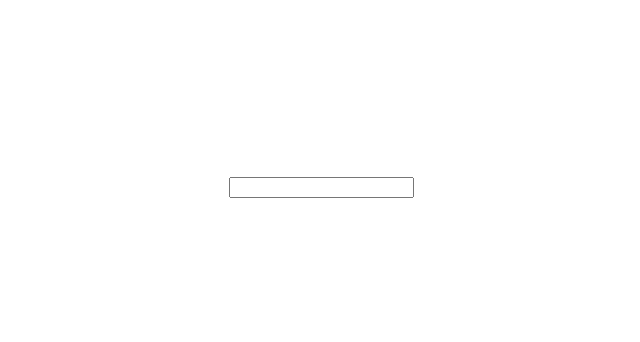
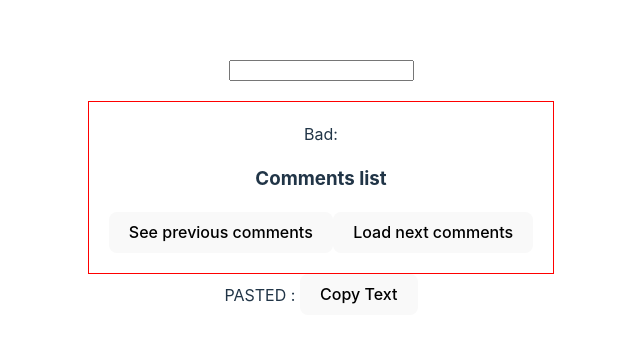
Before and after one commit to amaben2020/react-ts-components, a React (Vite) app: page / in a window 1280 px wide. Shown: the part 214-556 px from the top of the page, without its empty margins (319-959 px from the left). Built offline with nearby package versions, Linux system fonts and the light colour scheme.

Commit message:
useCopyClipboard

```diff
--- a/src/App.tsx
+++ b/src/App.tsx
@@ -1,13 +1,47 @@
 import "./App.css";
+import useCopyToClipboard from "./components/clipboard/hooks/useCopyToClipboard";
 import Debounce from "./components/debounce";
 import { useDebounce } from "./components/debounce/hook/useDebounce";
+import { Comments } from "./components/reusability/bad/comments";
 
 function App() {
   const { handleChange, value } = useDebounce();
+  const { value: result, handleCopy } = useCopyToClipboard();
+
+  console.log(result);
   return (
     <>
       {value}
       <Debounce handleChange={handleChange} />
+
+      <div
+        style={{
+          marginTop: 20,
+          padding: 20,
+          border: "1px solid red",
+        }}
+      >
+        Bad:
+        <Comments
+          comments={[]}
+          nextClicked={() => {}}
+          previous={() => {}}
+          itemClick={() => {}}
+        />
+      </div>
+
+      <div>
+        PASTED : {result}
+        <button
+          onClick={() =>
+            handleCopy(
+              "Lorem ipsum dolor, sit amet consectetur adipisicing elit. Recusanda",
+            )
+          }
+        >
+          Copy Text
+        </button>
+      </div>
     </>
   );
 }
--- /dev/null
+++ b/src/components/clipboard/hooks/useCopyToClipboard.ts
@@ -0,0 +1,21 @@
+import { useState } from "react";
+
+const useCopyToClipboard = () => {
+  const [isCopied, setIsCopied] = useState<boolean>(false);
+  const [value, setValue] = useState("");
+
+  const handleCopy = async (value: string) => {
+    setIsCopied(false);
+    if (typeof window !== "undefined" && window.navigator.clipboard) {
+      await window.navigator.clipboard.writeText(value);
+      setValue(value);
+      setIsCopied(true);
+    }
+
+    // return isCopied ? "Copied ✅" : "Not Copied ❌";
+  };
+
+  return { value, handleCopy };
+};
+
+export default useCopyToClipboard;
--- /dev/null
+++ b/src/components/reusability/bad/comments/index.tsx
@@ -0,0 +1,59 @@
+// ❌ The component is coupled with the application domain model.
+import type { Comment } from "@api/services";
+
+// ❌ The callbacks have weird and intuitive names.
+export interface CommentsProps {
+  comments: Comment[];
+  nextClicked: () => void;
+  previous: () => void;
+  itemClick: (comment: Comment) => void;
+}
+
+export const Comments = ({
+  comments,
+  nextClicked,
+  previous,
+  itemClick,
+}: CommentsProps) => {
+  return (
+    // ❌ There is no option to apply custom class.
+    <div className="comments">
+      {/* ❌ Header cannot be replaced with something else. */}
+      <h3>Comments list</h3>
+      <ul className="list">
+        {comments.map((comment) => (
+          // ❌ Only one list item type is supported.
+          <li key={comment.id} className="list-item" onClick={itemClick}>
+            {comment.content}
+          </li>
+        ))}
+      </ul>
+      {/* ❌ Only buttons can be used, any other case is impossible. */}
+      <button onClick={previous}>See previous comments</button>
+      <button onClick={nextClicked}>Load next comments</button>
+    </div>
+  );
+};
+
+// @@@ The usage @@@
+
+// It's a little bit ugly...
+{
+  /* <Comments
+  comments={[]}
+  nextClicked={() => {}}
+  previous={() => {}}
+  itemClick={() => {}}
+/> */
+}
+
+// If we want to change the comments UI, we need
+// to add wrappers or style directly in CSS...
+<div className="some-wrapper-to-style">
+  <Comments
+    comments={[]}
+    nextClicked={() => {}}
+    previous={() => {}}
+    itemClick={() => {}}
+  />
+</div>;
--- /dev/null
+++ b/src/components/reusability/good/comments/index.tsx
@@ -0,0 +1,8 @@
+export const Comments = () => {
+  return (
+    // We used injected ListItem component.
+    <List<Comment> items={comments}>
+      {({ item, ListItem }) => <ListItem {...item} key={item.id} />}
+    </List>
+  );
+};
```
Also changed, not shown: src/components/reusability/good/comments/CustomHeader.tsx (added, +17 -0 lines), src/components/reusability/good/comments/List.tsx (added, +13 -0 lines), src/components/reusability/good/types.ts (added, +28 -0 lines), 1 other file (tests, documents, lock files or other folders).
